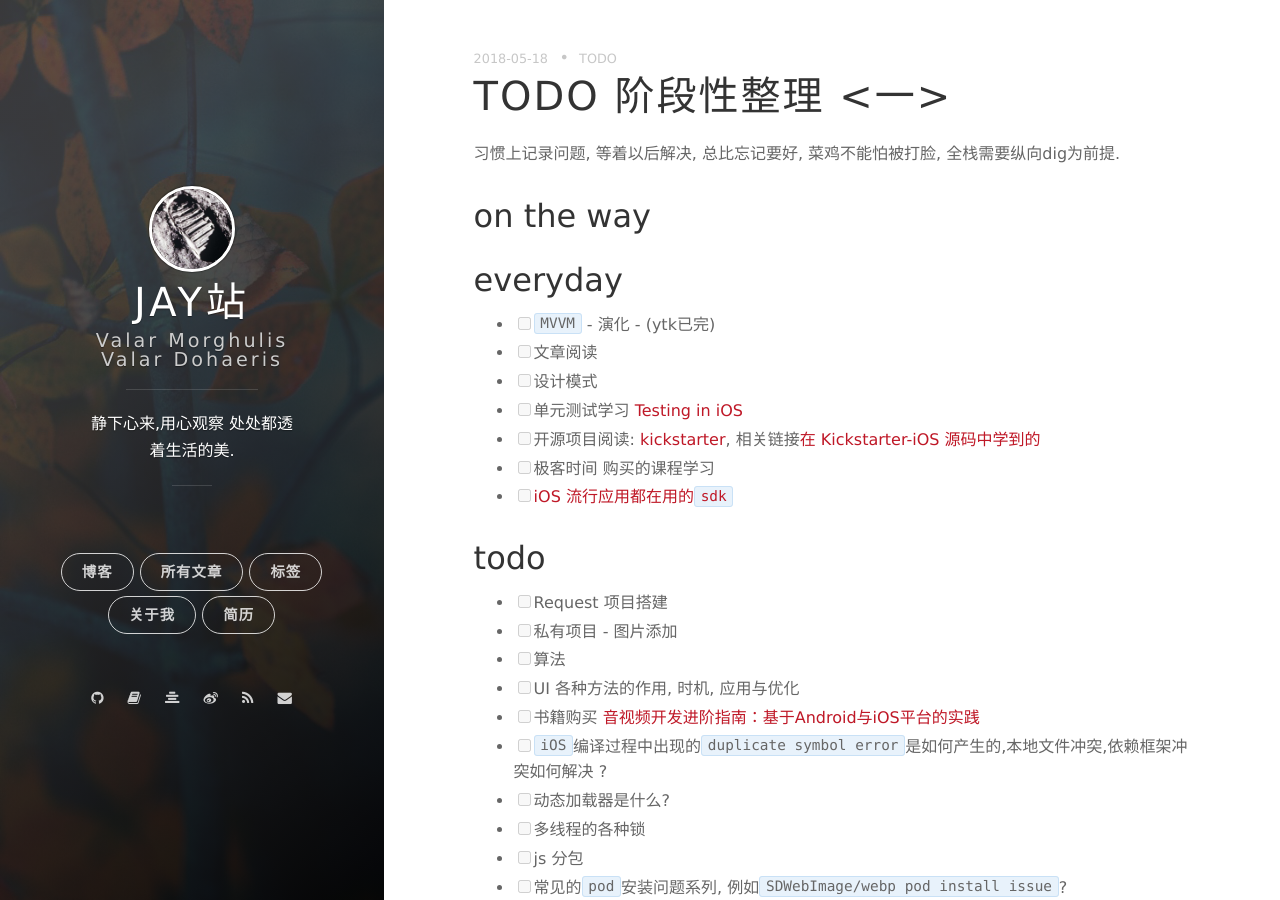
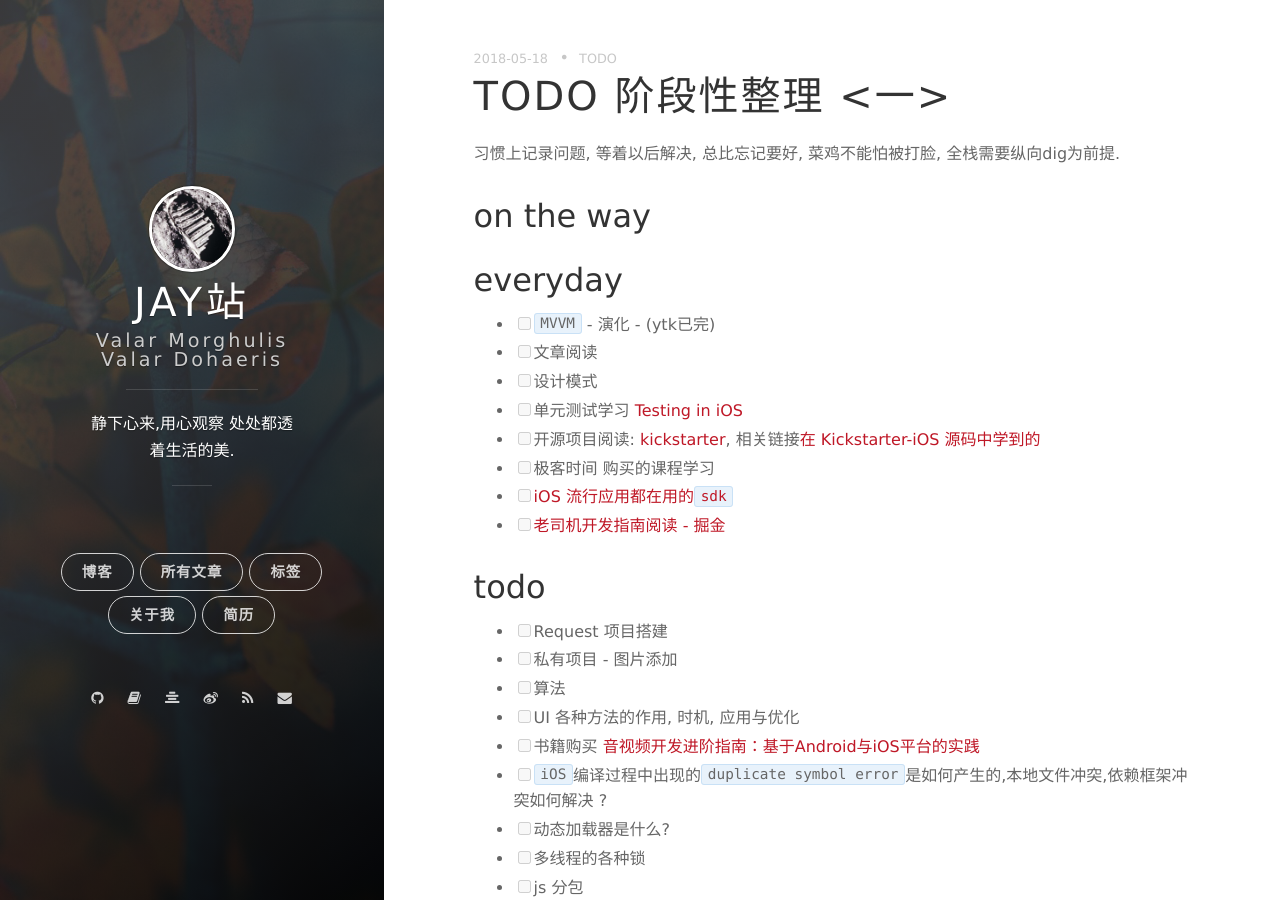
Before and after one commit to manajay/manajay.github.io, a Jekyll site: the page built from _posts/2018-03-14-todo-issue.md, in a window 1280 px wide and 900 px high. Built offline with Jekyll 4.4.1, drawn with Linux system fonts in a browser that asks for light colours; nearby versions of some CDN libraries; comment, search, counter and statistics services are not loaded.

Commit message:
update todo

```diff
--- a/_posts/2018-03-14-todo-issue.md
+++ b/_posts/2018-03-14-todo-issue.md
@@ -19,6 +19,7 @@ date: 2018-05-18 12:42:46 +09:00
 * [ ] 开源项目阅读: [kickstarter](https://github.com/kickstarter/ios-oss), 相关链接[在 Kickstarter-iOS 源码中学到的](https://zhaoxinyu.me/2017-07-08-ios-oss-1/)
 * [ ] 极客时间 购买的课程学习
 * [ ]  [iOS 流行应用都在用的`sdk`](https://www.appsight.io/)
+* [ ] [老司机开发指南阅读 - 掘金](https://juejin.im/user/5a52075e6fb9a01c9d31b107)
 
 ## todo
 
```
